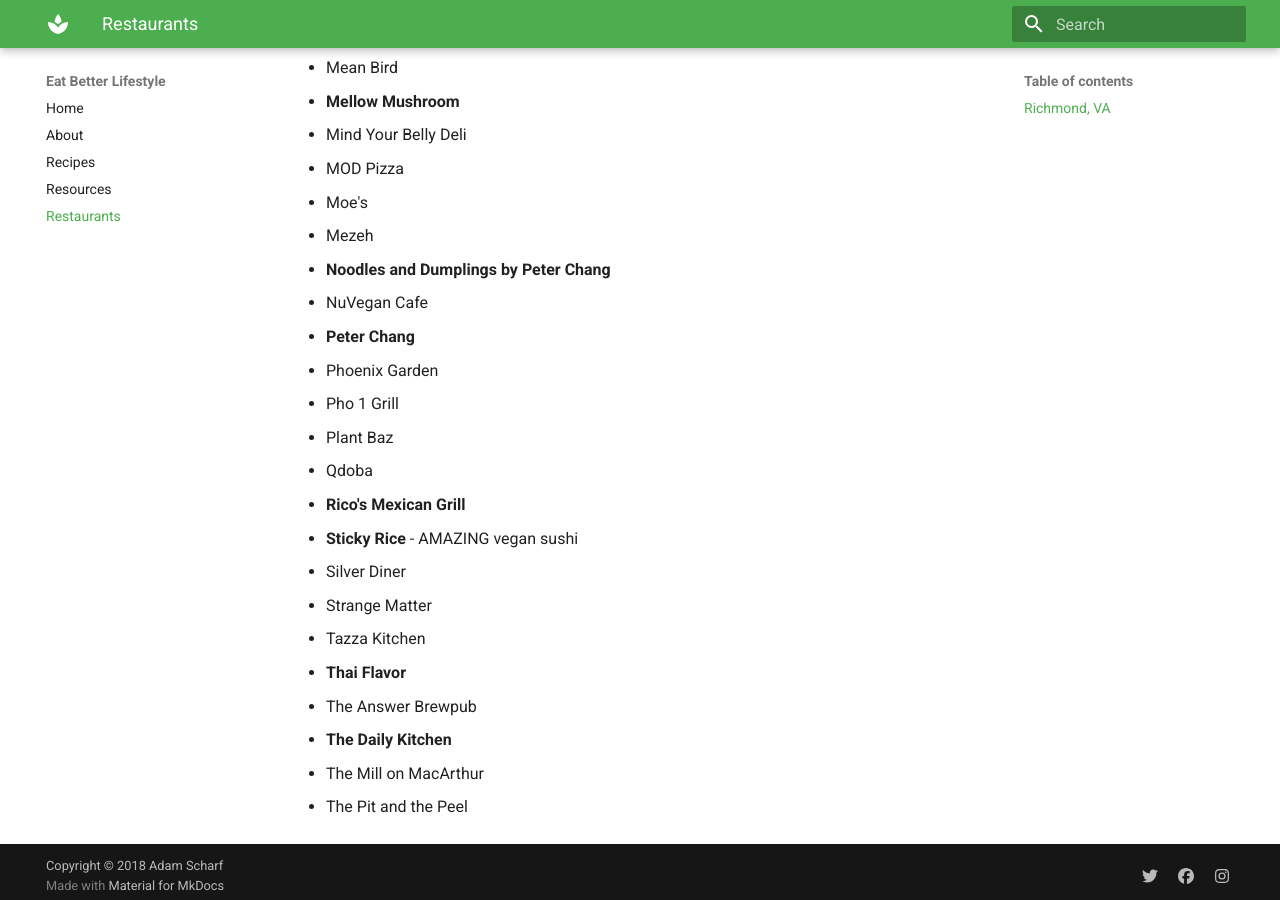
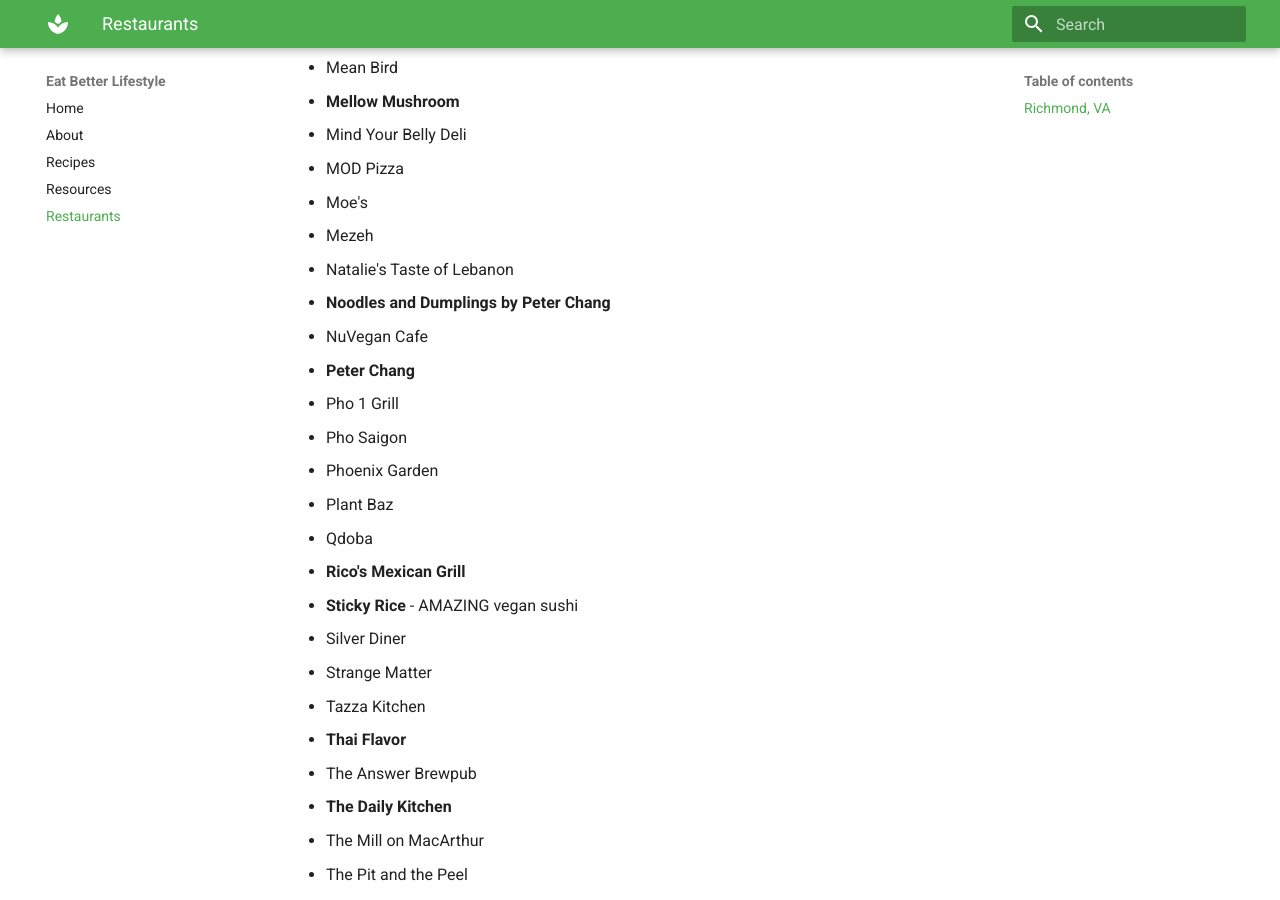
Before and after one commit to adamscharf/eatbetterlifestyle, an MkDocs documentation site: the page built from docs/restaurants.md, in a window 1280 px wide and 900 px high, scrolled down 812 px. Built offline with MkDocs 1.6.1 and Material for MkDocs 9.7.7, drawn with Linux system fonts in a browser that asks for light colours; old or Windows-style settings are respelled for this version of MkDocs.

Commit message:
Add Natalie's and Pho Saigon

```diff
--- a/docs/restaurants.md
+++ b/docs/restaurants.md
@@ -27,11 +27,13 @@ _Top recommendations in **bold**_
 * MOD Pizza
 * Moe's
 * Mezeh
+* Natalie's Taste of Lebanon
 * **Noodles and Dumplings by Peter Chang**
 * NuVegan Cafe
 * **Peter Chang**
+* Pho 1 Grill
+* Pho Saigon
 * Phoenix Garden
-* Pho 1 Grill
 * Plant Baz
 * Qdoba
 * **Rico's Mexican Grill**
```
